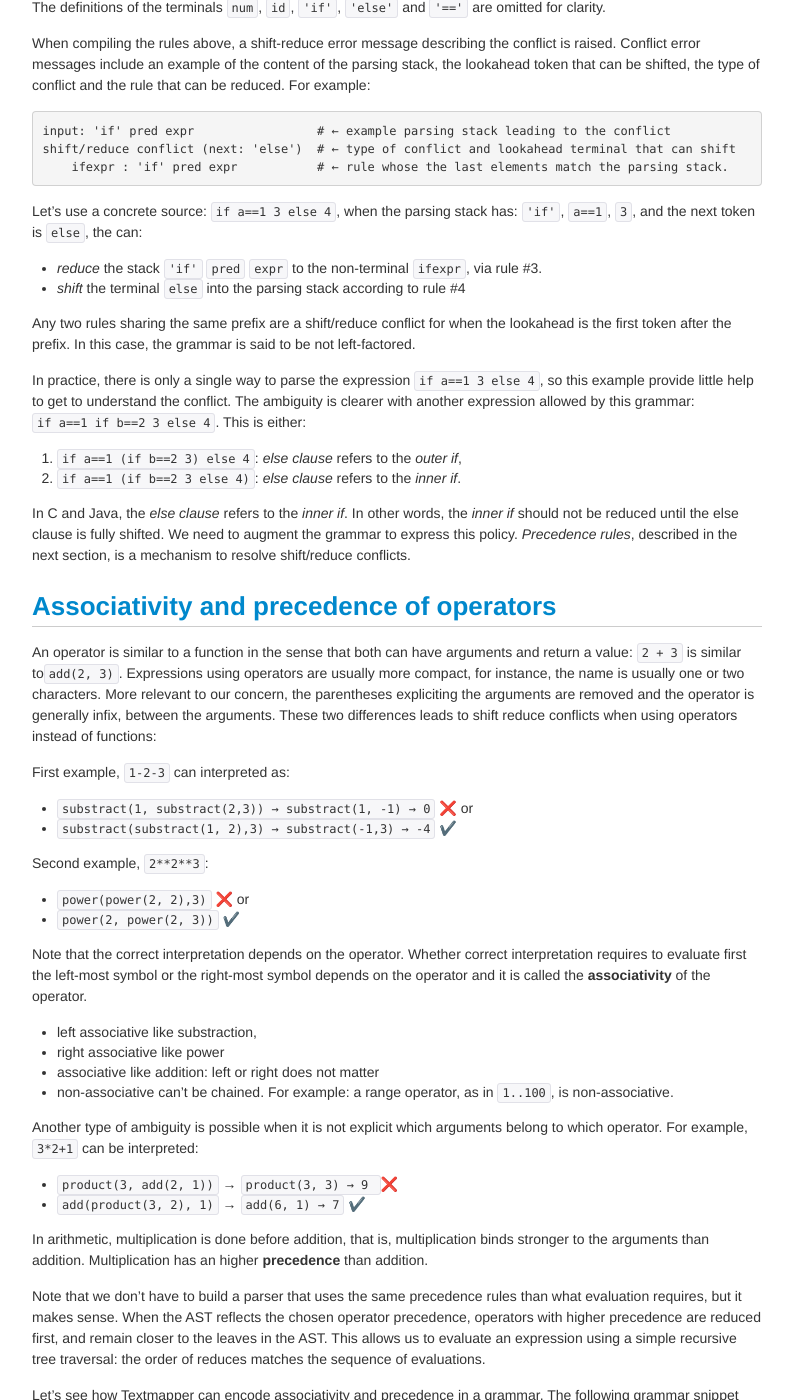
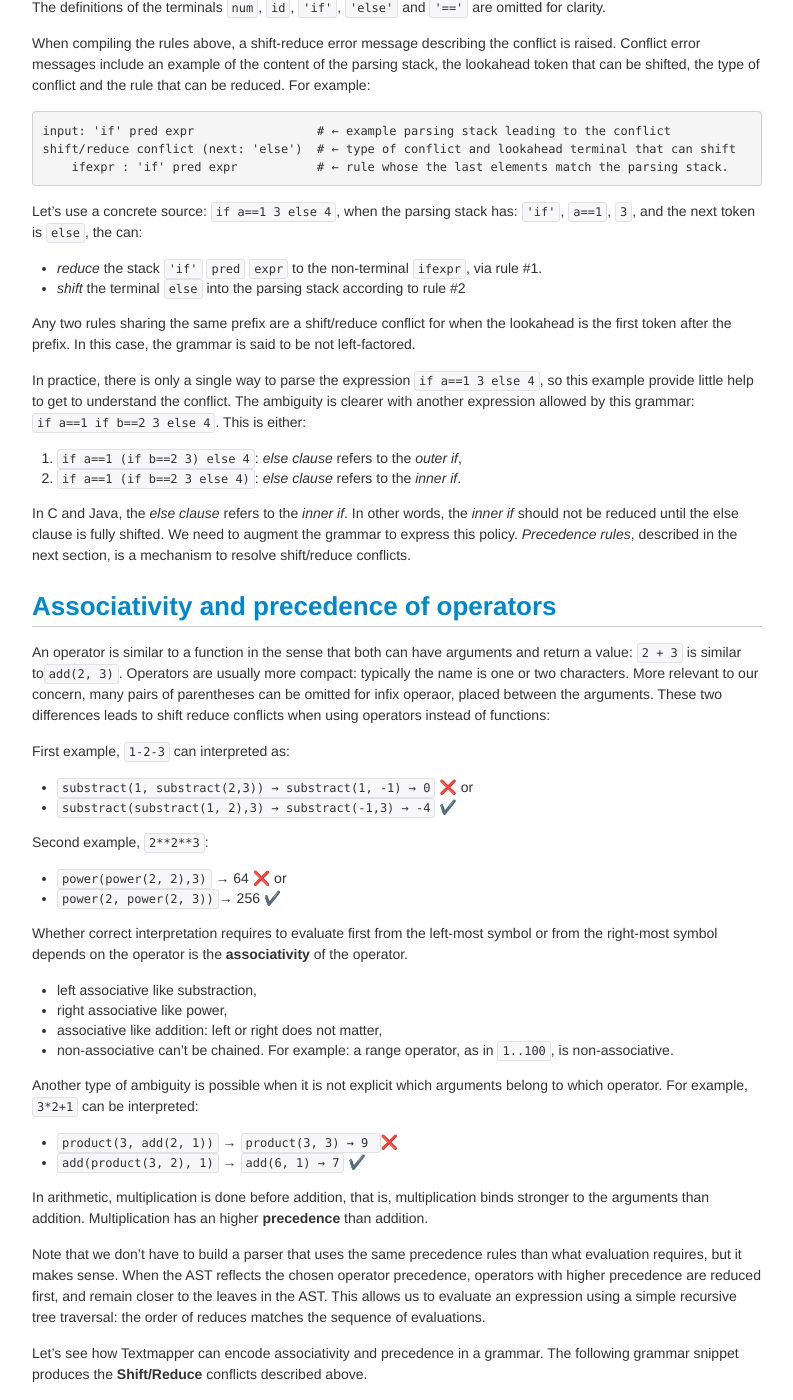
Before and after one commit to inspirer/textmapper, a Jekyll site: the page built from documentation.md, in a window 1280 px wide and 1400 px high, scrolled down 14617 px. Shown: the whole window, without its empty margins (243-1036 px from the left). Built offline with Jekyll 4.4.1, drawn with Linux system fonts in a browser that asks for light colours.

Commit message:
SImplification, clarifications.

````diff
--- a/documentation.md
+++ b/documentation.md
@@ -579,8 +579,8 @@
 ```
 
 Let's use a concrete source: `if a==1 3 else 4`, when the parsing stack has: `'if'`, `a==1`,  `3`, and the next token is `else`, the can:
-- *reduce* the stack `'if'` `pred` `expr` to the non-terminal `ifexpr`, via rule #3.
-- *shift* the terminal `else` into the parsing stack according to rule #4
+- *reduce* the stack `'if'` `pred` `expr` to the non-terminal `ifexpr`, via rule #1.
+- *shift* the terminal `else` into the parsing stack according to rule #2
 
 Any two rules sharing the same prefix are a shift/reduce conflict for when the lookahead is the first token after the prefix. In this case, the grammar is said to be not left-factored.
 
@@ -592,20 +592,20 @@
 
 ## Associativity and precedence of operators
 
-An operator is similar to a function in the sense that both can have arguments and return a value: `2 + 3` is similar to`add(2, 3)`. Expressions using operators are usually more compact, for instance, the name is usually one or two characters. More relevant to our concern, the parentheses expliciting the arguments are removed and the operator is generally infix, between the arguments. These two differences leads to shift reduce conflicts when using operators instead of functions:
+An operator is similar to a function in the sense that both can have arguments and return a value: `2 + 3` is similar to`add(2, 3)`. Operators are usually more compact: typically the name is one or two characters. More relevant to our concern, many pairs of parentheses can be omitted for infix operaor, placed between the arguments. These two differences leads to shift reduce conflicts when using operators instead of functions:
 
 First example, `1-2-3` can interpreted as:
 - `substract(1, substract(2,3)) → substract(1, -1) → 0` ❌ or
 - `substract(substract(1, 2),3) → substract(-1,3) → -4` ✔️
 
 Second example, `2**2**3`:
-- `power(power(2, 2),3)` ❌ or
-- `power(2, power(2, 3))` ✔️
+- `power(power(2, 2),3)` → 64 ❌ or
+- `power(2, power(2, 3))`→ 256 ✔️
 
-Note that the correct interpretation depends on the operator. Whether correct interpretation requires to evaluate first the left-most symbol or the right-most symbol depends on the operator and it is called the **associativity** of the operator.
+Whether correct interpretation requires to evaluate first from the left-most symbol or from  the right-most symbol depends on the operator is the **associativity** of the operator.
 - left associative like substraction,
-- right associative like power
-- associative like addition: left or right does not matter
+- right associative like power,
+- associative like addition: left or right does not matter,
 - non-associative can't be chained. For example: a range operator, as in `1..100`, is non-associative.
 
 Another type of ambiguity is possible when it is not explicit which arguments belong to which operator. For example, `3*2+1` can be interpreted:
````
